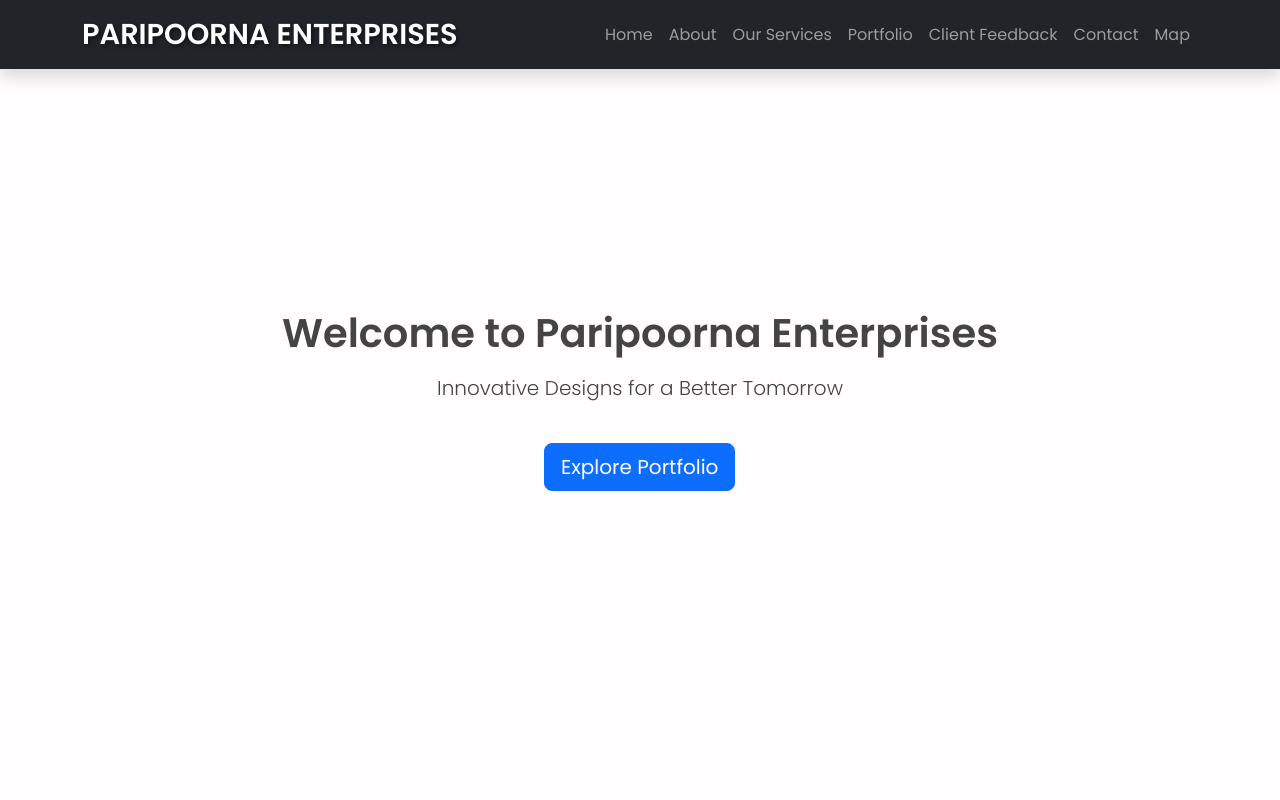
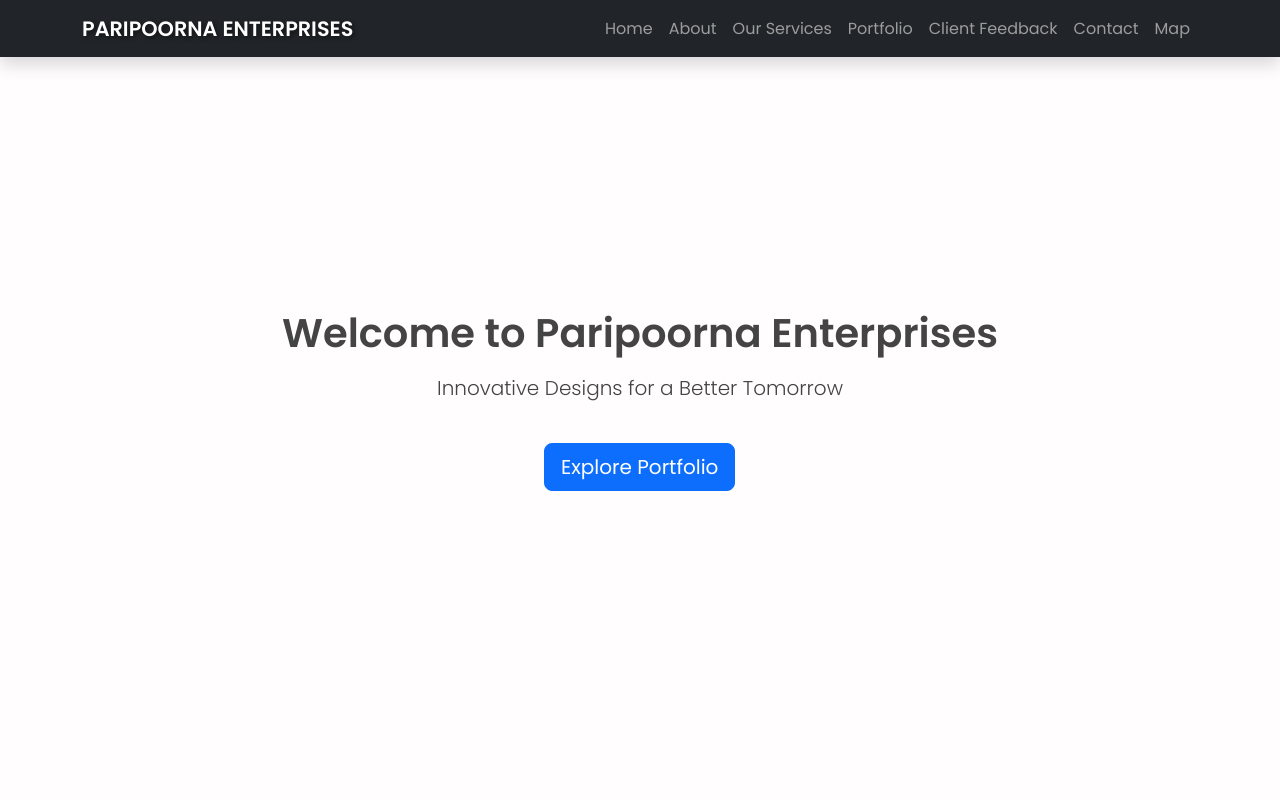
Before and after one commit to Pavank5214/Pavank5214.github.io, a plain HTML site: page index.html in a window 1280 px wide. Shown: the top 800 px of the page. Drawn offline with nearby package versions, Linux system fonts and the light colour scheme.

Commit message:
Updated index.html with new changes

```diff
--- a/index.html
+++ b/index.html
@@ -122,7 +122,7 @@
 <nav class="navbar navbar-expand-lg navbar-dark bg-dark fixed-top shadow">
   <div class="container">
     <!-- Logo or Brand Name -->
-    <a class="navbar-brand fw-bold text-uppercase" href="#" style="font-family: 'Poppins', sans-serif; font-size: 1.8rem; color: #ffffff; text-shadow: 2px 2px 4px rgba(0, 0, 0, 0.5);">
+    <a class="navbar-brand fw-bold text-uppercase" href="#" style="font-family: 'Poppins', sans-serif; font-size: 1.3rem; color: #ffffff; text-shadow: 2px 2px 4px rgba(0, 0, 0, 0.5);">
       Paripoorna Enterprises
     </a>
     <!-- Toggler -->
@@ -366,8 +366,9 @@
 
   <script src="https://cdn.jsdelivr.net/npm/bootstrap@5.3.2/dist/js/bootstrap.bundle.min.js"></script>
   <script src="https://unpkg.com/aos@2.3.1/dist/aos.js"></script>
-  <script>
-    AOS.init();
-  </script>
+<script>
+  AOS.init();
+</script>
+
 </body>
 </html>
```
